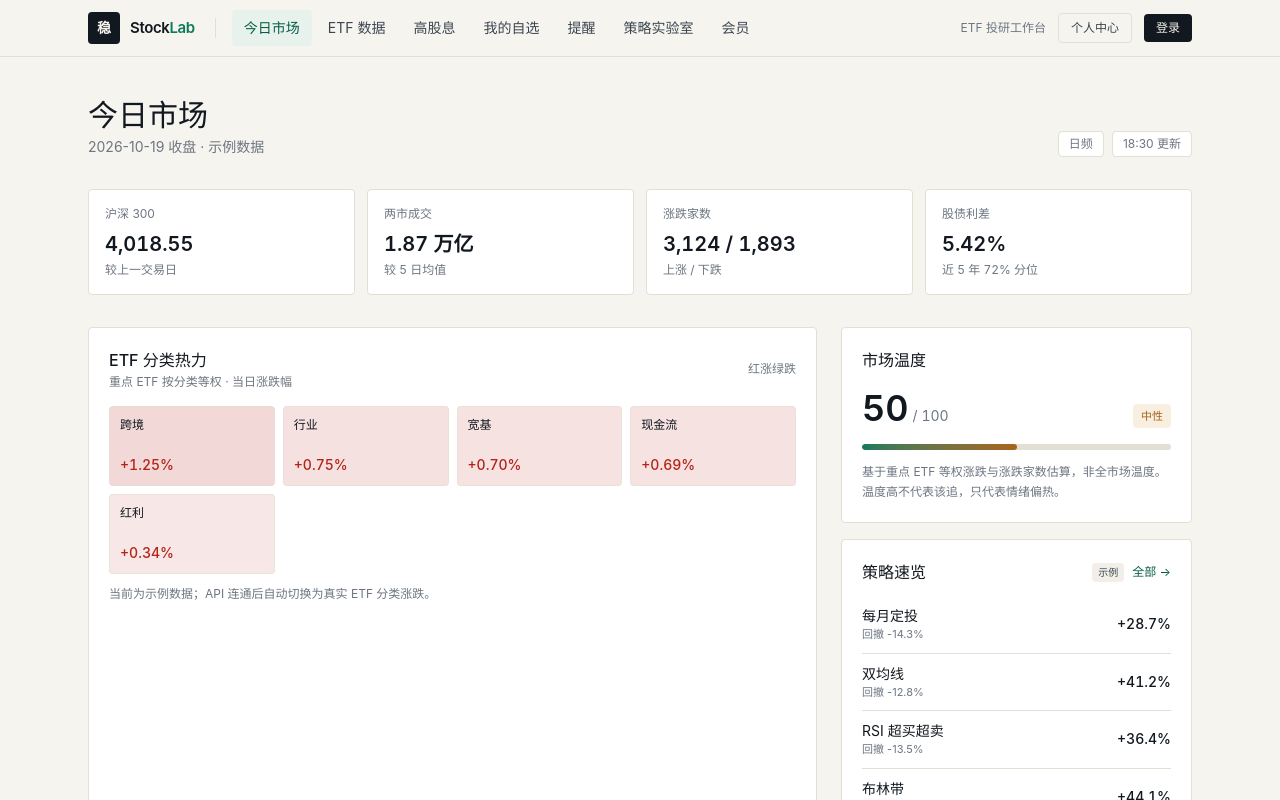
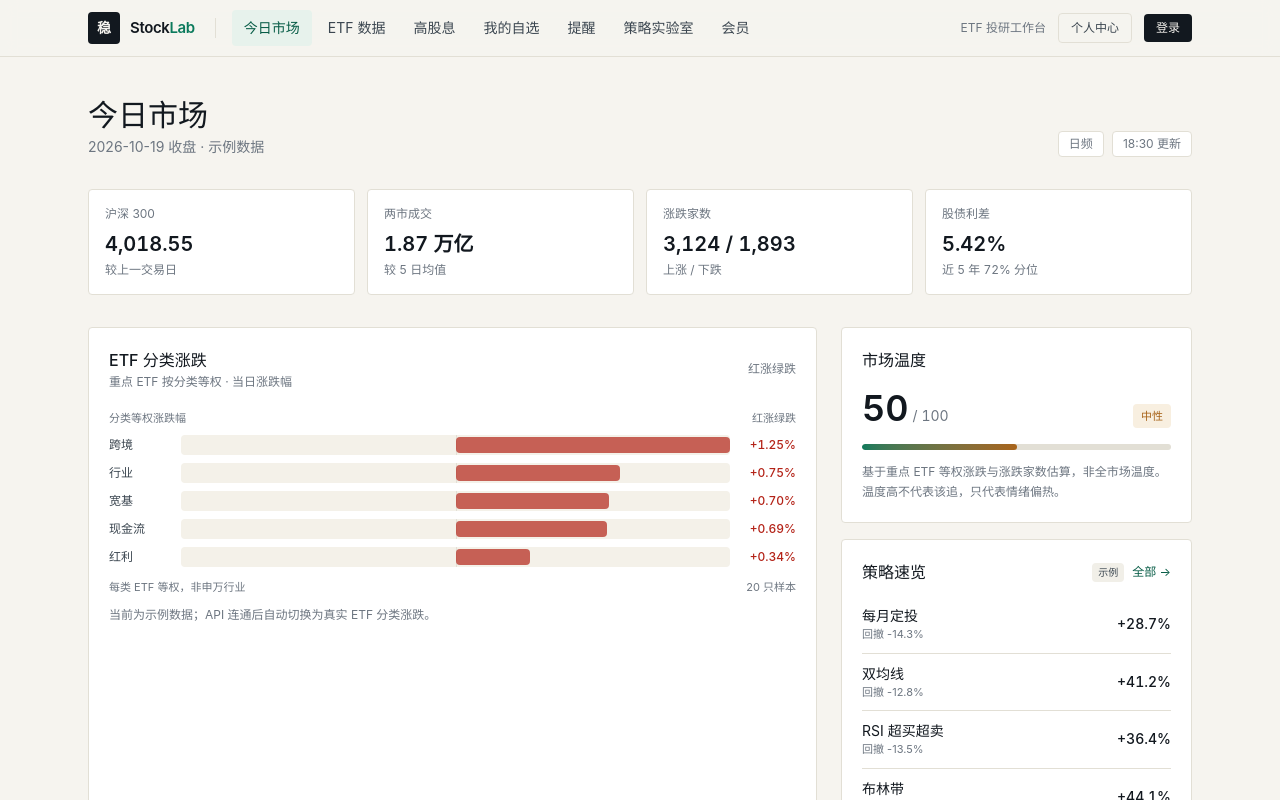
Before and after one commit to iamlay/stock, a Next.js app in the folder apps/web/: page /dashboard in a window 1280 px wide. Shown: the top 800 px of the page. Built offline with nearby package versions, Linux system fonts and the light colour scheme; no server answers.

Commit message:
feat: replace category tiles with divergence chart

```diff
--- a/apps/web/app/(app)/dashboard/page.tsx
+++ b/apps/web/app/(app)/dashboard/page.tsx
@@ -2,9 +2,10 @@ import type { Metadata } from "next";
 import Link from "next/link";
 
 import { EtfTable } from "@/components/etf-table";
+import { CategoryHeatChart } from "@/components/category-heat-chart";
 import { fetchEtfs, fetchOverview, fetchStrategySummaries, toEtf } from "@/lib/api";
 import { etfs, strategies } from "@/lib/mock";
-import { fmtPct, trendBg, trendClass } from "@/lib/format";
+import { fmtPct } from "@/lib/format";
 
 export const metadata: Metadata = { title: "今日市场" };
 export const revalidate = 60;
@@ -148,27 +149,14 @@ export default async function DashboardPage() {
         <section className="card p-5">
           <div className="flex items-center justify-between">
             <div>
-              <h2 className="text-base font-medium text-ink">ETF 分类热力</h2>
+              <h2 className="text-base font-medium text-ink">ETF 分类涨跌</h2>
               <p className="mt-0.5 text-xs text-muted">
                 重点 ETF 按分类等权 · 当日涨跌幅
               </p>
             </div>
             <span className="text-xs text-muted">红涨绿跌</span>
           </div>
-          <div className="mt-4 grid grid-cols-3 gap-2 sm:grid-cols-4">
-            {heat.map((sector) => (
-              <div
-                key={sector.name}
-                className="flex h-20 flex-col justify-between rounded-sm border border-line/60 p-2.5"
-                style={{ backgroundColor: trendBg(sector.change) }}
-              >
-                <span className="text-xs text-ink">{sector.name}</span>
-                <span className={`tnum text-sm font-medium ${trendClass(sector.change)}`}>
-                  {fmtPct(sector.change)}
-                </span>
-              </div>
-            ))}
-          </div>
+          <CategoryHeatChart data={heat} />
           <p className="mt-3 text-xs text-muted">
             {live
               ? `基于 ${list.length} 只重点 ETF 分类等权，非申万全行业。`
--- /dev/null
+++ b/apps/web/components/category-heat-chart.tsx
@@ -0,0 +1,60 @@
+type HeatItem = {
+  name: string;
+  change: number;
+  count: number;
+};
+
+export function CategoryHeatChart({ data }: { data: HeatItem[] }) {
+  const sorted = [...data].sort((a, b) => b.change - a.change);
+  const maxAbs = Math.max(...sorted.map((item) => Math.abs(item.change)), 0.1);
+
+  return (
+    <div className="mt-5">
+      <div className="mb-2 flex items-center justify-between text-[11px] text-muted">
+        <span>分类等权涨跌幅</span>
+        <span>红涨绿跌</span>
+      </div>
+      <div className="space-y-2">
+        {sorted.map((item) => {
+          const width = Math.max(2, (Math.abs(item.change) / maxAbs) * 50);
+          const positive = item.change >= 0;
+          return (
+            <div
+              key={item.name}
+              className="grid grid-cols-[64px_1fr_58px] items-center gap-2"
+              aria-label={`${item.name} ${item.change.toFixed(2)}%`}
+            >
+              <div className="flex items-baseline justify-between gap-1 text-xs">
+                <span className="text-ink-soft">{item.name}</span>
+              </div>
+              <div className="relative h-5 overflow-hidden rounded-sm bg-[#f4f1e9]">
+                <div className="absolute inset-y-0 left-1/2 w-px bg-line" />
+                <div
+                  className={`absolute inset-y-0.5 rounded-sm ${
+                    positive ? "bg-loss/70" : "bg-jade/70"
+                  }`}
+                  style={{
+                    left: positive ? "50%" : `${50 - width}%`,
+                    width: `${width}%`,
+                  }}
+                />
+              </div>
+              <div
+                className={`tnum text-right text-xs font-medium ${
+                  positive ? "text-loss" : "text-jade"
+                }`}
+              >
+                {item.change > 0 ? "+" : ""}
+                {item.change.toFixed(2)}%
+              </div>
+            </div>
+          );
+        })}
+      </div>
+      <div className="mt-3 flex items-center justify-between text-[11px] text-muted">
+        <span>每类 ETF 等权，非申万行业</span>
+        <span>{sorted.reduce((sum, item) => sum + item.count, 0)} 只样本</span>
+      </div>
+    </div>
+  );
+}
```
